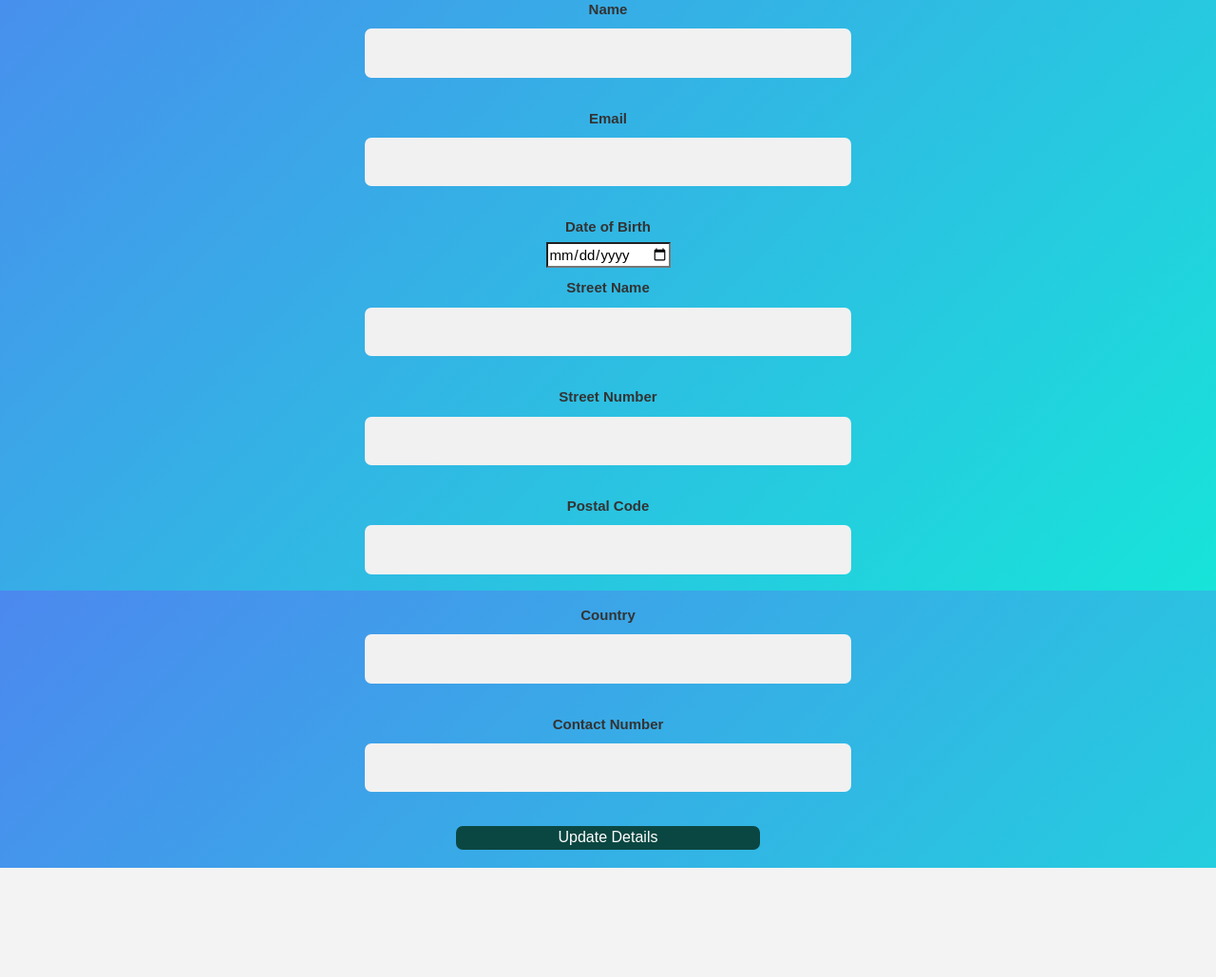
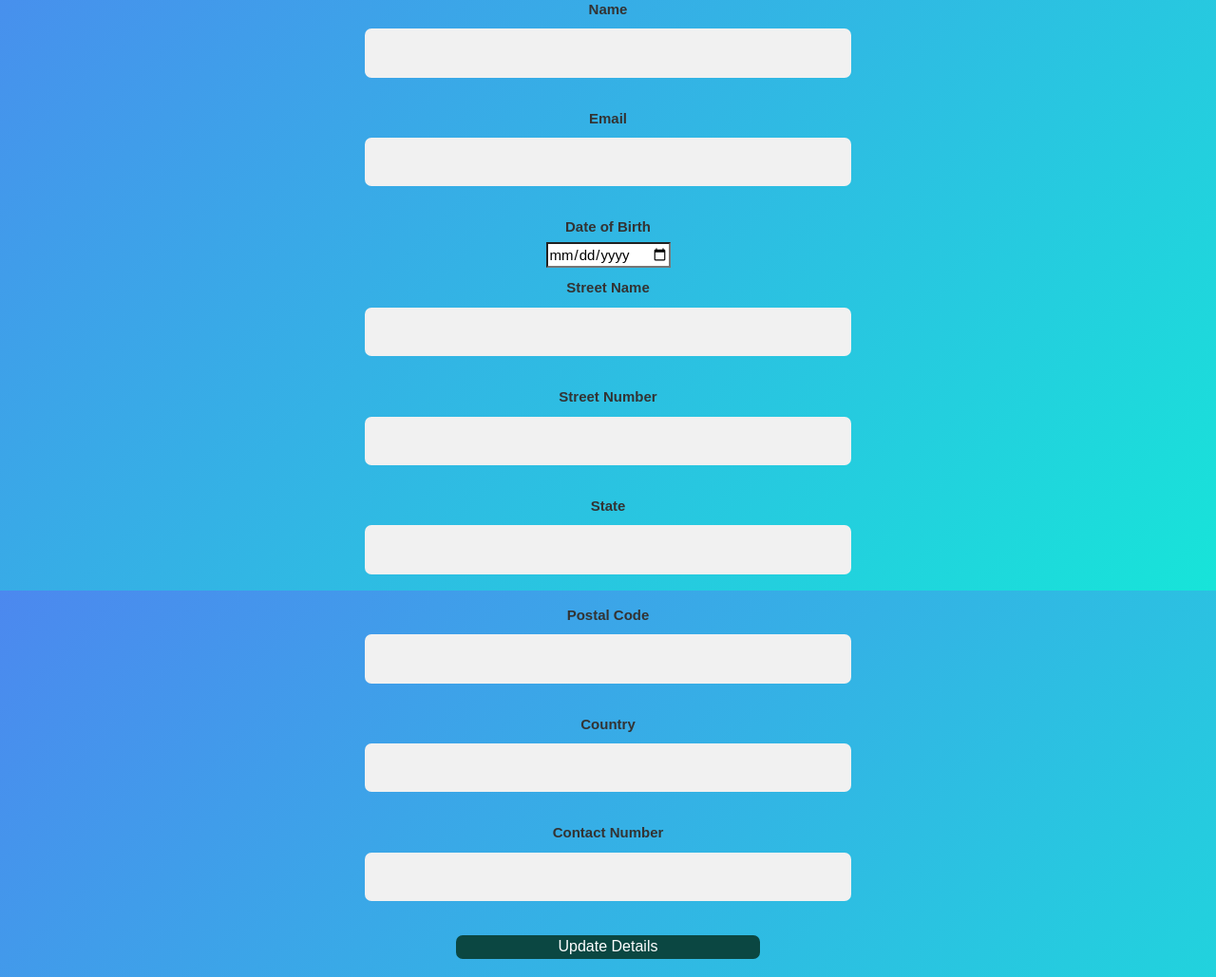
Before and after one commit to ahujasushant/coen6311, a Flask app: page /edit_vol_profile in a window 1280 px wide. Shown: the part 178-1207 px from the top of the page at 95% size. Before the commit the page ends 1092 px from the top, so only its background shows below. Run offline with Flask 2, Linux system fonts and the light colour scheme; the visitor is signed in with stand-in values (Sample User, id 1); data comes from the database, SQL or seed files in the repository.

Commit message:
Adds the fields for the volunteer fields in the edit form

```diff
--- a/coen_6311/templates/volunteer/edit.html
+++ b/coen_6311/templates/volunteer/edit.html
@@ -121,6 +121,14 @@ img {
         </p>
 
             <p>
+            {{ form.state.label }}<br>
+            {{ form.state(size=64) }}<br>
+            {% for error in form.state.errors %}
+            <span style="color: red;">[{{ error }}]</span>
+            {% endfor %}
+        </p>
+
+            <p>
             {{ form.post_code.label }}<br>
             {{ form.post_code(size=32) }}<br>
             {% for error in form.name.errors %}
```
